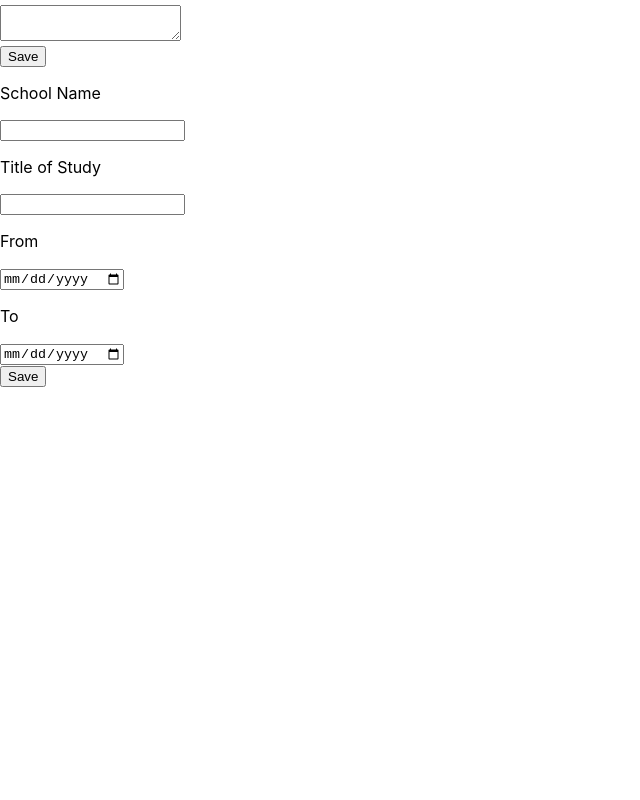
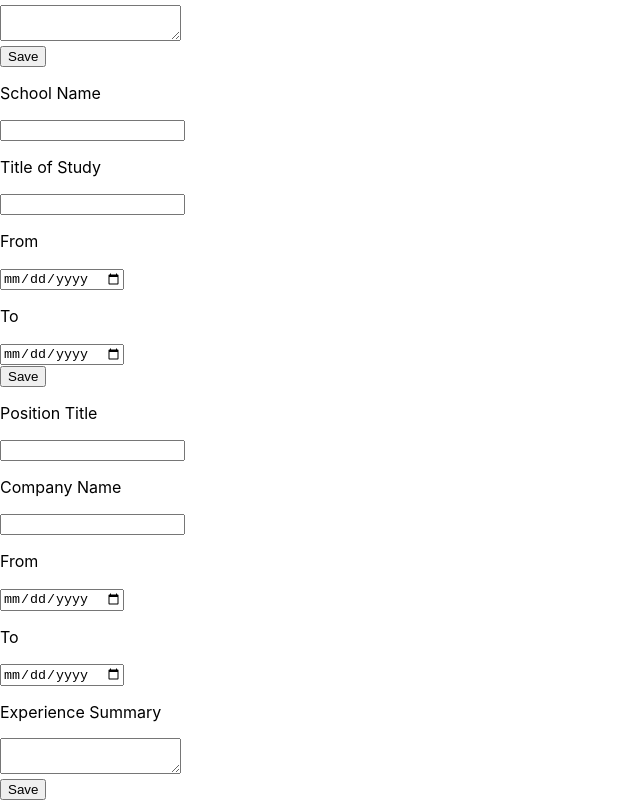
Before and after one commit to Wolfushima/react-cv-application, a React (Create React App) app: page / in a window 1280 px wide. Shown: the part 417-1217 px from the top of the page, without its empty margins (0-640 px from the left). Before the commit the page ends 804 px from the top, so only its background shows below. Built offline with nearby package versions, Linux system fonts and the light colour scheme.

Commit message:
Basic components for experience info done

```diff
--- a/src/components/CV/CV.js
+++ b/src/components/CV/CV.js
@@ -1,11 +1,13 @@
 import React from 'react';
 import PersonalInfo from './PersonalInfo/PersonalInfo';
 import EducationInfo from './EducationInfo/EducationInfo';
+import ExperienceInfo from './ExperienceInfo/ExperienceInfo';
 
 const CV = () => (
   <div>
     <PersonalInfo />
     <EducationInfo />
+    <ExperienceInfo />
   </div>
 );
 
--- /dev/null
+++ b/src/components/CV/ExperienceInfo/ExperienceInfo.js
@@ -0,0 +1,74 @@
+import React, { Component } from 'react';
+import ExperienceInfoForm from './ExperienceInfoForm';
+import OverviewExperienceInfo from './OverviewExperienceInfo';
+
+export default class ExperienceInfo extends Component {
+  constructor(props) {
+    super(props);
+
+    this.state = {
+      positionTitle: '',
+      companyName: '',
+      fromDate: '',
+      toDate: '',
+      experienceSummary: '',
+      edit: true,
+    };
+
+    this.handleChange = this.handleChange.bind(this);
+    this.handleSubmit = this.handleSubmit.bind(this);
+    this.handleEdit = this.handleEdit.bind(this);
+  }
+
+  handleChange(event) {
+    this.setState({
+      [event.target.name]: event.target.value,
+    });
+  }
+
+  handleSubmit(event) {
+    event.preventDefault();
+    this.setState({
+      edit: false,
+    });
+  }
+
+  handleEdit() {
+    this.setState({
+      edit: true,
+    });
+  }
+
+  render() {
+    const { handleChange, handleSubmit, handleEdit } = this;
+
+    const {
+      positionTitle, companyName, fromDate, toDate, experienceSummary, edit,
+    } = this.state;
+
+    if (!edit) {
+      return (
+        <OverviewExperienceInfo
+          positionTitle={positionTitle}
+          companyName={companyName}
+          fromDate={fromDate}
+          toDate={toDate}
+          experienceSummary={experienceSummary}
+          handleEdit={handleEdit}
+        />
+      );
+    }
+
+    return (
+      <ExperienceInfoForm
+        positionTitle={positionTitle}
+        companyName={companyName}
+        fromDate={fromDate}
+        toDate={toDate}
+        experienceSummary={experienceSummary}
+        onChange={handleChange}
+        onSubmit={handleSubmit}
+      />
+    );
+  }
+}
--- /dev/null
+++ b/src/components/CV/ExperienceInfo/ExperienceInfoForm.js
@@ -0,0 +1,25 @@
+import React from 'react';
+import Input from '../../Utils/Input';
+import TextArea from '../../Utils/TextArea';
+
+const ExperienceInfoForm = ({
+  positionTitle, companyName, fromDate, toDate, experienceSummary, onChange, onSubmit,
+}) => (
+  <form className="experience-info-form" onSubmit={onSubmit}>
+    <Input labelP="Position Title" name="positionTitle" type="text" value={positionTitle} onChange={onChange} />
+
+    <Input labelP="Company Name" name="companyName" type="text" value={companyName} onChange={onChange} />
+
+    <Input labelP="From" name="fromDate" type="date" value={fromDate} onChange={onChange} />
+
+    <Input labelP="To" name="toDate" type="date" value={toDate} onChange={onChange} />
+
+    <TextArea labelP="Experience Summary" name="experienceSummary" value={experienceSummary} onChange={onChange} />
+
+    <br />
+
+    <input type="submit" value="Save" />
+  </form>
+);
+
+export default ExperienceInfoForm;
--- /dev/null
+++ b/src/components/CV/ExperienceInfo/OverviewExperienceInfo.js
@@ -0,0 +1,46 @@
+import React from 'react';
+
+const OverviewExperienceInfo = ({
+  positionTitle, companyName, fromDate, toDate, experienceSummary, handleEdit,
+}) => (
+  <ul>
+    <p className="position-title">
+      <span>
+        Position Title:
+      </span>
+      {positionTitle}
+    </p>
+
+    <p className="company-name">
+      <span>
+        Company Name:
+      </span>
+      {companyName}
+    </p>
+
+    <p className="from-date">
+      <span>
+        From:
+      </span>
+      {fromDate}
+    </p>
+
+    <p className="to-date">
+      <span>
+        To:
+      </span>
+      {toDate}
+    </p>
+
+    <p className="experience-summary">
+      <span>
+        Experience Summary:
+      </span>
+      {experienceSummary}
+    </p>
+
+    <button className="edit-btn" onClick={handleEdit} type="button">Edit</button>
+  </ul>
+);
+
+export default OverviewExperienceInfo;
```
